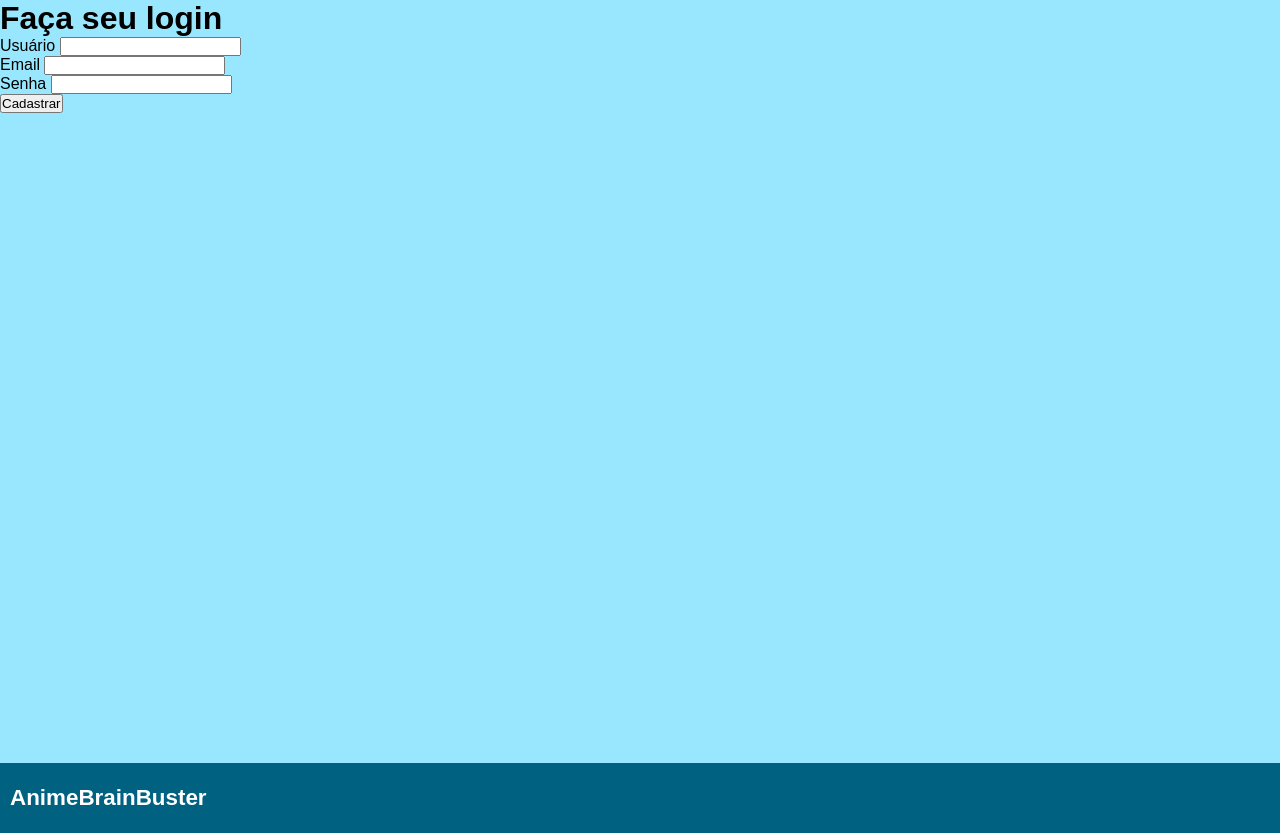
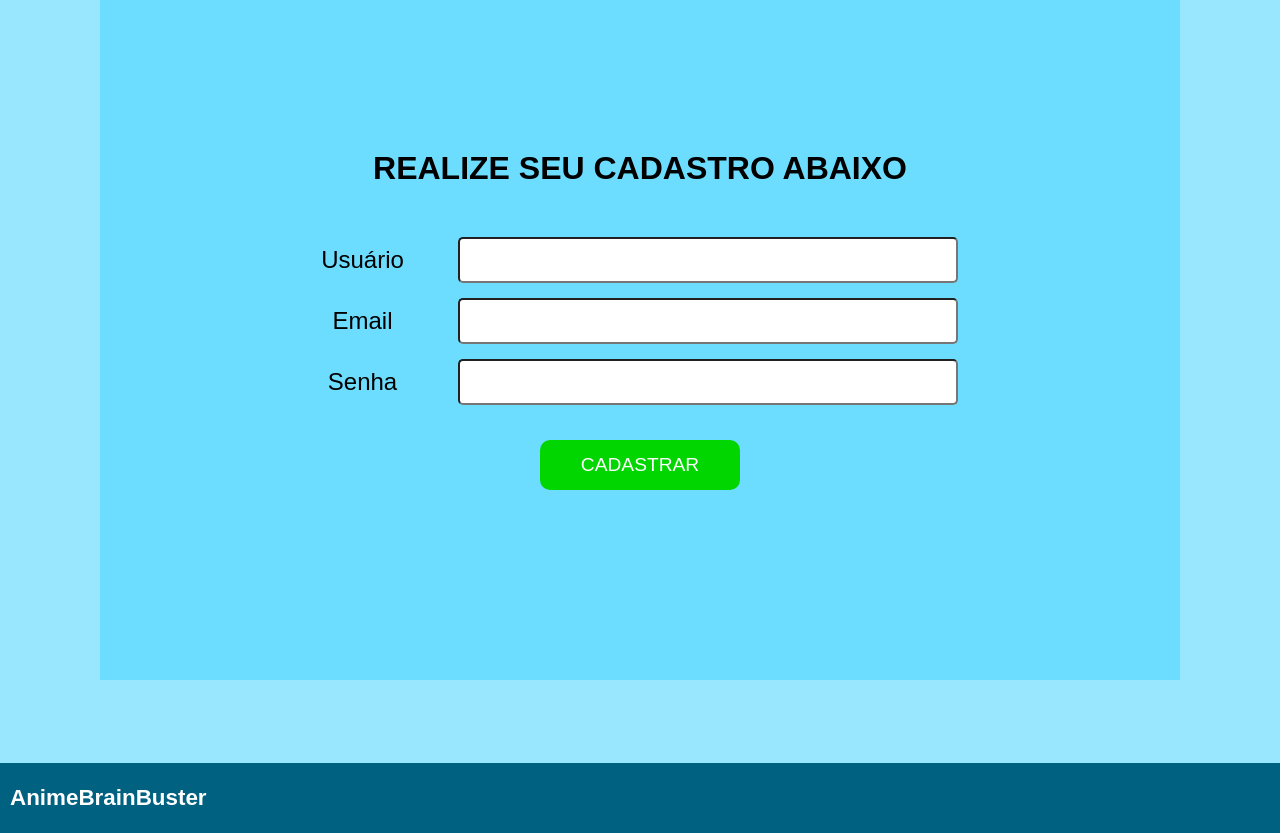
Before and after one commit to DiogoMelloDM7/AnimeBrainBuster, a Django app: page /cadastro in a window 1280 px wide. Shown: the part 110-943 px from the top of the page. Run offline with Django 4.2, Linux system fonts and the light colour scheme.

Commit message:
Estiilizando a página de cadastro

```diff
--- a/animes/templates/cadastro.html
+++ b/animes/templates/cadastro.html
@@ -7,17 +7,29 @@ Cadastro
 
 {% block content %}
 <div class="content">
-    <h1> Faça seu login </h1>
-    <form method='post' action="{% url 'animes:cadastro' %}">
+
+    <form method='post' action="{% url 'animes:cadastro' %}" class="form-cadastro">
+        <h1 class="title-cadastro"> REALIZE SEU CADASTRO ABAIXO </h1>
         {% csrf_token %}
-        <label for='IDusuario'>Usuário </label>
-        <input type='text' name='usuario' id='IDusuario'></br>
-        <label for='IDemail'>Email </label>
-        <input type='text' name='email' id='IDemail'><br>
-        <label for='IDsenha'>Senha </label>
-        <input type='password' name='senha' id='IDsenha'><br>
-        <button type='submit'>Cadastrar</button>
+
+        <div class="input-group">
+            <label for='IDusuario' class="label-cadastro">Usuário</label>
+            <input type='text' name='usuario' id='IDusuario' class="input-cadastro" required>
+        </div>
+
+        <div class="input-group">
+            <label for='IDemail' class="label-cadastro">Email</label>
+            <input type='text' name='email' id='IDemail' class="input-cadastro" required>
+        </div>
+
+        <div class="input-group">
+            <label for='IDsenha' class="label-cadastro">Senha</label>
+            <input type='password' name='senha' id='IDsenha' class="input-cadastro" required>
+        </div>
+
+        <button type='submit' class="button-cadastro">CADASTRAR</button>
     </form>
+
 {% if erro %}
     <p>{{ erro }}</p>
 {% endif %}
--- a/static/css/style.css
+++ b/static/css/style.css
@@ -86,6 +86,68 @@
     transition: 0.5s;
 }
 
+.title-cadastro{
+    font-size: 2em;
+    display: flex;
+    justify-content: center;
+    padding-top: 50px;
+    padding-bottom: 50px;
+}
+
+.form-cadastro{
+    background-color: rgba(78, 214, 255, 0.568);
+    margin-left: 100px;
+    margin-right: 100px;
+    padding-top: 100px;
+    padding-bottom: 100px;
+    text-align: center;
+    display: flex;
+    flex-direction: column;
+    align-items: center;
+    height: 60%;
+}
+
+.input-group {
+    display: flex;
+    align-items: center;
+    margin-bottom: 15px;
+}
+
+.label-cadastro {
+    width: 100px;
+    margin-right: 15px;
+    font-size: 1.5em;
+    font-weight: 500;
+    margin-left: 20px;
+}
+
+.input-cadastro {
+    width: 500px;
+    padding: 10px;
+    border-radius: 5px;
+    margin-left: 30px;
+    margin-right: 30px;
+    font-size: 1.2em;
+}
+
+.button-cadastro {
+    width: 200px;
+    height: 50px;
+    border-radius: 10px;
+    background-color: rgb(1, 214, 1);
+    color: white;
+    cursor: pointer;
+    border: none;
+    margin-top: 20px;
+    font-size: 1.2em;
+}
+
+.button-cadastro:hover{
+    transition: 0.4s;
+    background-color: rgb(0, 131, 0);
+
+}
+
 
 @media screen and (max-height: 650px){
     .content{
```
